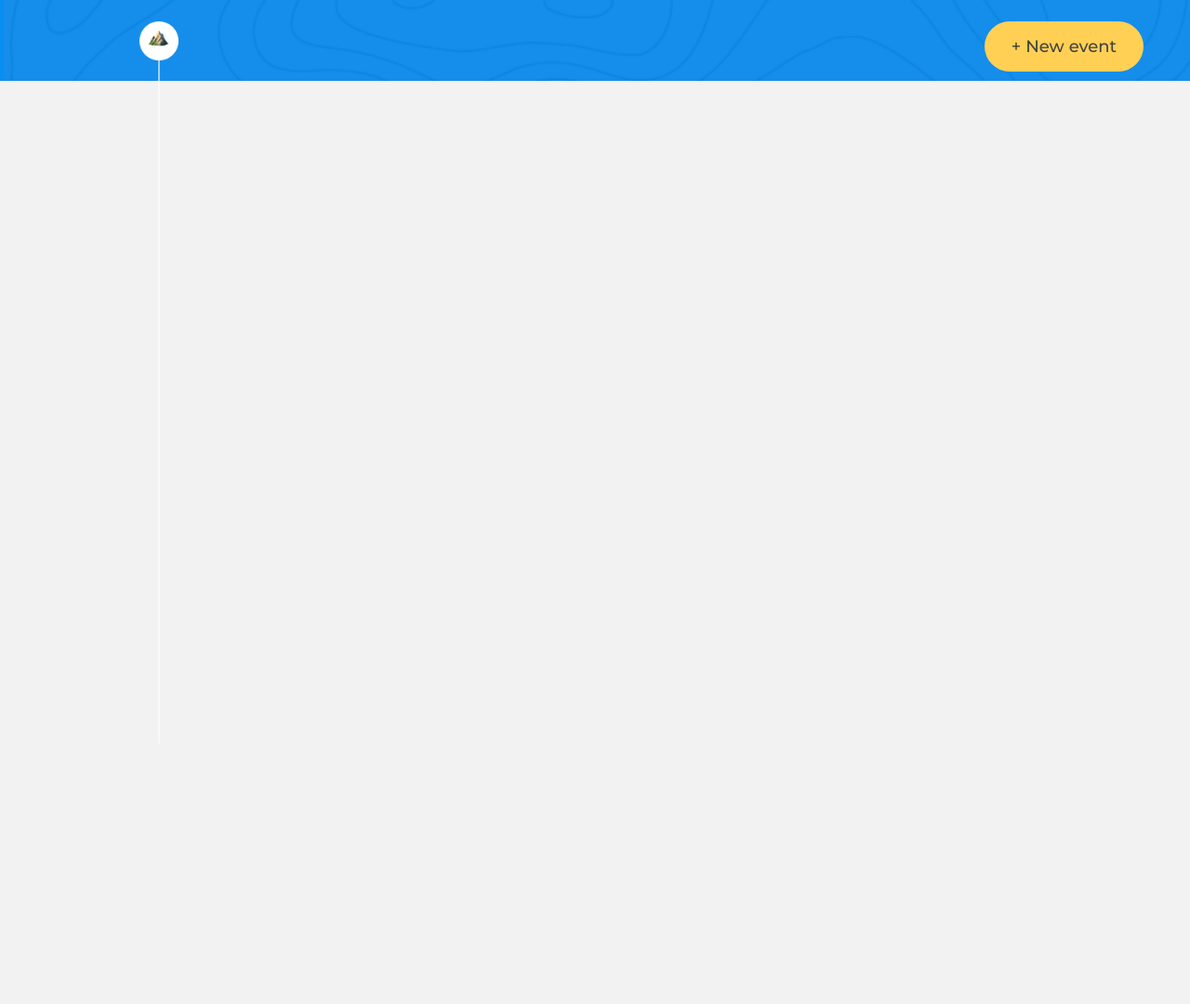
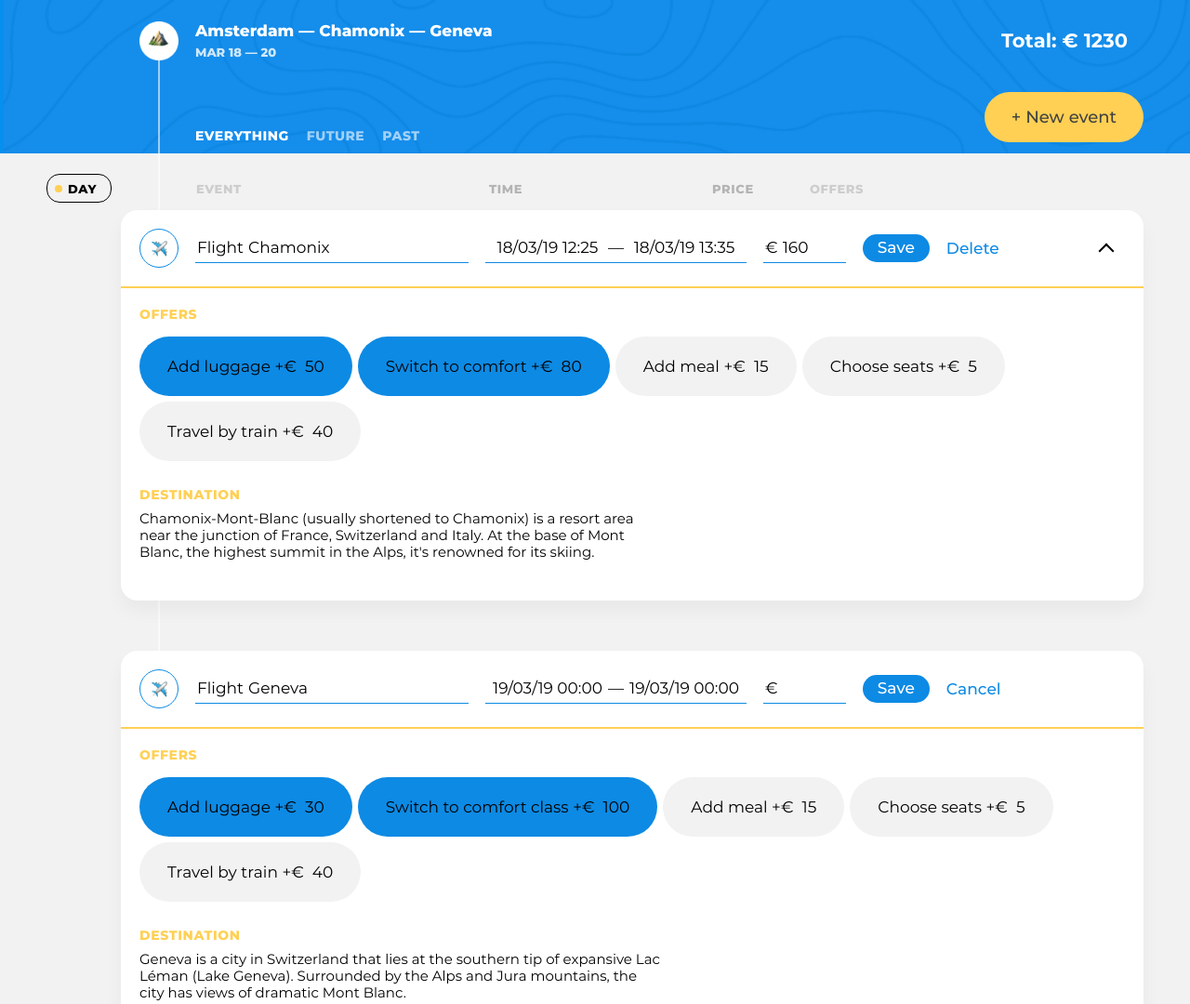
Before and after one commit to katteez/big-trip-17, a website built with webpack: page public/index.html in a window 1280 px wide. Shown: the top 1080 px of the page at 93% size. Before the commit the page ends 800 px from the top, so only its background shows below. Built offline with nearby package versions, Linux system fonts and the light colour scheme.

Commit message:
1.3. Добавила презентер точек маршрута

```diff
--- a/public/css/style.css
+++ b/public/css/style.css
@@ -189,6 +189,7 @@ main {
   margin-bottom: 35px; }
 
 .trip-main__trip-controls {
+  margin-top: 36px;
   width: 600px; }
 
 .trip-main__event-add-btn {
--- a/src/main.js
+++ b/src/main.js
@@ -0,0 +1,14 @@
+import TripView from './view/trip-view.js';
+import FilterView from './view/filter-view.js';
+import { render } from './render.js';
+import PointsPresenter from './presenter/points-presenter.js';
+
+const siteHeaderElement = document.querySelector('.page-header .trip-main');
+const siteHeaderControlsElement = siteHeaderElement.querySelector('.trip-controls__filters');
+const siteMainElement = document.querySelector('.page-main .trip-events');
+const pointsPresenter = new PointsPresenter();
+
+render(new TripView(), siteHeaderElement, 'afterbegin');
+render(new FilterView(), siteHeaderControlsElement);
+
+pointsPresenter.init(siteMainElement);
--- /dev/null
+++ b/src/presenter/points-presenter.js
@@ -0,0 +1,23 @@
+import SortView from '../view/sort-view.js';
+import PointListView from '../view/point-list-view.js';
+import PointEditView from '../view/point-edit-view.js';
+import AddNewPointView from '../view/add-new-point-view.js';
+import PointView from '../view/point-view.js';
+import { render } from '../render.js';
+
+export default class PointsPresenter {
+  pointListComponent = new PointListView();
+
+  init = (pointsContainer) => {
+    this.pointsContainer = pointsContainer;
+
+    render(new SortView(), this.pointsContainer);
+    render(this.pointListComponent, this.pointsContainer);
+    render(new PointEditView(), this.pointListComponent.getElement());
+    render(new AddNewPointView(), this.pointListComponent.getElement());
+
+    for(let i = 0; i< 3; i++) {
+      render(new PointView(), this.pointListComponent.getElement());
+    }
+  };
+}
--- a/src/view/filter-view.js
+++ b/src/view/filter-view.js
@@ -3,7 +3,7 @@ import { createElement } from '../render.js';
 const createFilterTemplate = () => (
   `<form class="trip-filters" action="#" method="get">
     <div class="trip-filters__filter">
-      <input id="filter-everything" class="trip-filters__filter-input  visually-hidden" type="radio" name="trip-filter" value="everything">
+      <input id="filter-everything" class="trip-filters__filter-input  visually-hidden" type="radio" name="trip-filter" value="everything" checked>
       <label class="trip-filters__filter-label" for="filter-everything">Everything</label>
     </div>
 
@@ -13,7 +13,7 @@ const createFilterTemplate = () => (
     </div>
 
     <div class="trip-filters__filter">
-      <input id="filter-past" class="trip-filters__filter-input  visually-hidden" type="radio" name="trip-filter" value="past" checked>
+      <input id="filter-past" class="trip-filters__filter-input  visually-hidden" type="radio" name="trip-filter" value="past">
       <label class="trip-filters__filter-label" for="filter-past">Past</label>
     </div>
 
--- a/src/view/sort-view.js
+++ b/src/view/sort-view.js
@@ -3,7 +3,7 @@ import { createElement } from '../render.js';
 const createSortTemplate = () => (
   `<form class="trip-events__trip-sort  trip-sort" action="#" method="get">
     <div class="trip-sort__item  trip-sort__item--day">
-      <input id="sort-day" class="trip-sort__input  visually-hidden" type="radio" name="trip-sort" value="sort-day">
+      <input id="sort-day" class="trip-sort__input  visually-hidden" type="radio" name="trip-sort" value="sort-day" checked>
       <label class="trip-sort__btn" for="sort-day">Day</label>
     </div>
 
@@ -18,7 +18,7 @@ const createSortTemplate = () => (
     </div>
 
     <div class="trip-sort__item  trip-sort__item--price">
-      <input id="sort-price" class="trip-sort__input  visually-hidden" type="radio" name="trip-sort" value="sort-price" checked>
+      <input id="sort-price" class="trip-sort__input  visually-hidden" type="radio" name="trip-sort" value="sort-price">
       <label class="trip-sort__btn" for="sort-price">Price</label>
     </div>
 
```
Also changed, not shown: public/index.html (+0 -5 lines).
